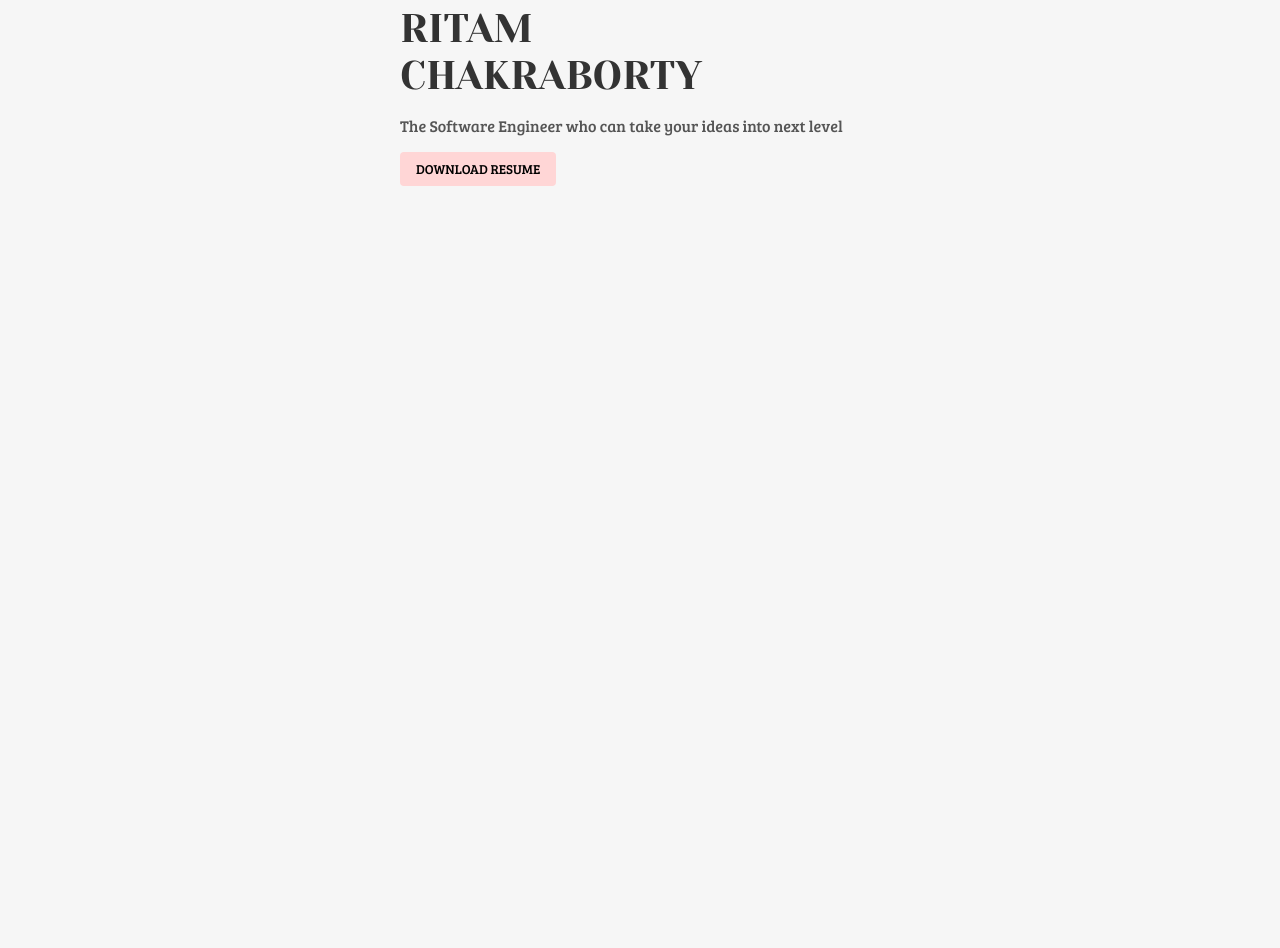
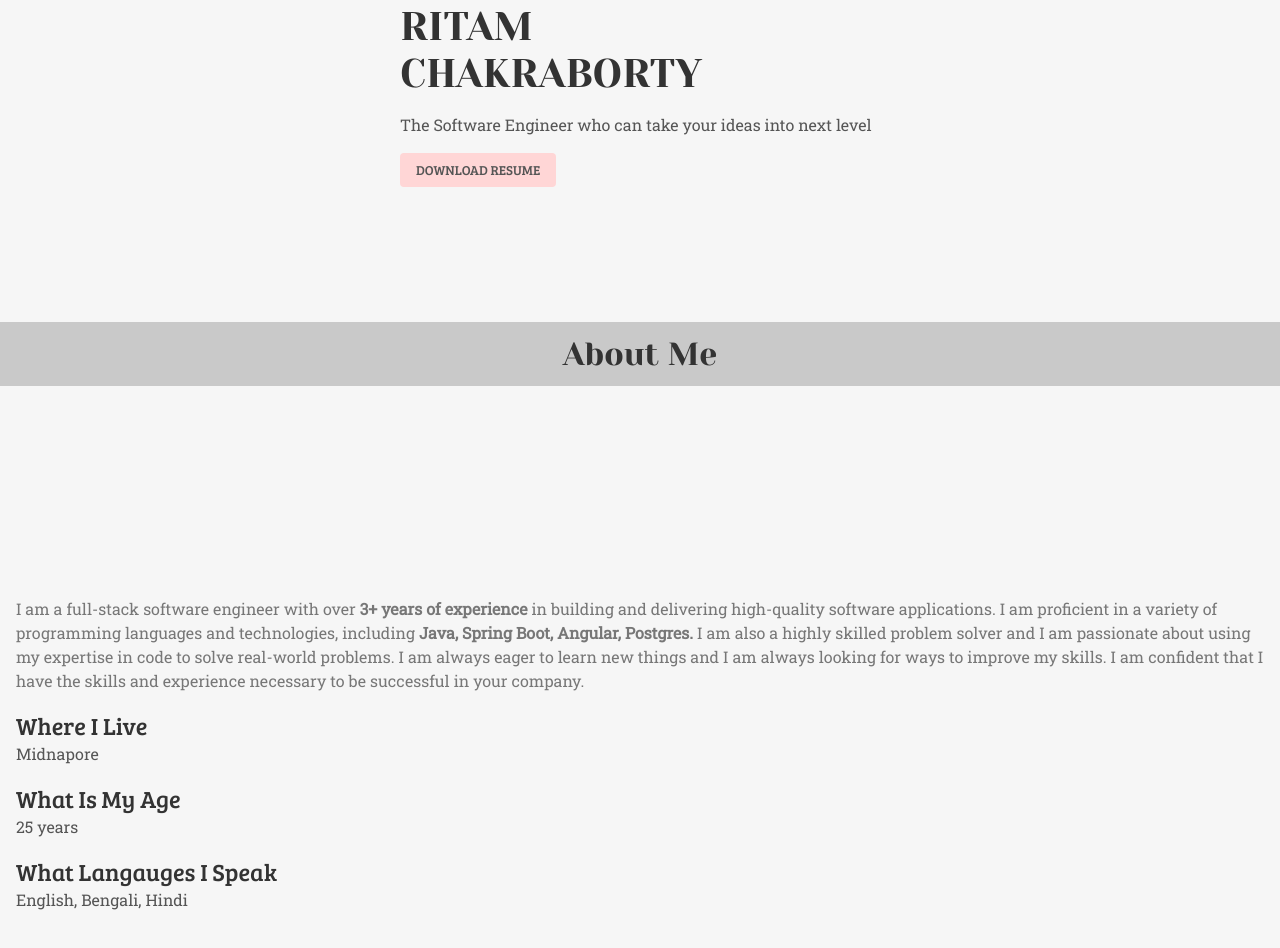
Before and after one commit to RitamChakraborty/RitamChakraborty.github.io, an Astro site: page / in a window 1280 px wide. Shown: the part 478-1426 px from the top of the page. Before the commit the page ends 800 px from the top, so only its background shows below. Built offline with nearby package versions, Linux system fonts and the light colour scheme; Astro itself is replaced by a stand-in of ours.

Commit message:
Create about me section

```diff
--- /dev/null
+++ b/src/layouts/Header.astro
@@ -0,0 +1,5 @@
+<header>
+    <div class="container">
+        <slot />
+    </div>
+</header>
--- a/src/layouts/MainLayout.astro
+++ b/src/layouts/MainLayout.astro
@@ -1,6 +1,8 @@
 ---
 import Landing from '../sections/Landing.astro';
+import AboutMe from '../sections/AboutMe.astro';
 ---
 <main>
     <Landing />
+    <AboutMe />
 </main>
--- a/src/pages/index.astro
+++ b/src/pages/index.astro
@@ -1,6 +1,6 @@
 ---
-import MainLayout from '../layouts/MainLayout.astro';
-import '../scss/global.scss';
+import MainLayout from "../layouts/MainLayout.astro";
+import "../scss/global.scss";
 ---
 
 <html lang="en">
@@ -11,8 +11,10 @@ import '../scss/global.scss';
     <meta name="generator" content={Astro.generator} />
     <link rel="preconnect" href="https://fonts.googleapis.com" />
     <link rel="preconnect" href="https://fonts.gstatic.com" crossorigin />
+    <link rel="preconnect" href="https://fonts.googleapis.com" />
+    <link rel="preconnect" href="https://fonts.gstatic.com" crossorigin />
     <link
-      href="https://fonts.googleapis.com/css2?family=Bree+Serif&family=Yeseva+One&display=swap"
+      href="https://fonts.googleapis.com/css2?family=Bree+Serif&family=Roboto+Slab&family=Yeseva+One&display=swap"
       rel="stylesheet"
     />
     <title>Ritam</title>
--- a/src/scss/global.scss
+++ b/src/scss/global.scss
@@ -2,6 +2,7 @@
     --clr-primary: #F6F6F6;
     --clr-secondary: #333333;
     --clr-secondary-2: #555555;
+    --clr-secondary-3: #777777;
     --clr-accent: #C9C9C9;
     --clr-accent-2: #FFD6D6;
     --unit: 1rem;
@@ -26,6 +27,12 @@ section {
     height: 100vh;
     height: 100svh;
     padding: calc(var(--unit) * 2) var(--unit);
+    display: flex;
+
+    &.has-header {
+        height: 92vh;
+        height: 92svh;
+    }
 }
 
 .container {
@@ -35,25 +42,45 @@ section {
 
 h1, h2, h3 {
     color: var(--clr-secondary);
+    font-family: 'Yeseva One', cursive;
+    font-weight: 500;
 }
 
 h1 {
     font-size: 2.5rem;
     text-transform: uppercase;
-    font-family: 'Yeseva One', cursive;
-    font-weight: 500;
+}
+
+h2 {
+    font-size: 2rem;
+}
+
+h3 {
+    font-size: 1.5rem;
+    font-family: 'Bree Serif', serif;
+    font-weight: 100;
 }
 
 p {
     font-size: 1rem;
-    font-family: 'Bree Serif', serif;
+    font-family: 'Roboto Slab', serif;
     color: var(--clr-secondary-2);
+    line-height: calc(var(--unit) * 1.5);
+
+    &.secondary {
+        color: var(--clr-secondary-3);
+    }
+
+    b {
+        font-weight: 600;
+    }
 }
 
 button {
     padding: calc(var(--unit) * 0.5) var(--unit);
     border-radius: calc(var(--unit) * 0.25);
     background-color: var(--clr-accent-2);
+    color: var(--clr-secondary-2);
     font-family: 'Bree Serif', serif;
     text-transform: uppercase;
     border: none;
@@ -62,7 +89,7 @@ button {
 }
 
 button:hover {
-    opacity: 0.8;
+    filter: contrast(0.9);
 }
 
 .flow {
@@ -70,3 +97,11 @@ button:hover {
     flex-direction: column;
     gap: var(--unit);
 }
+
+header {
+    background-color: var(--clr-accent);
+    height: 8vh;
+    height: 8svh;
+    display: flex;
+    align-items: center;
+}
--- /dev/null
+++ b/src/sections/AboutMe.astro
@@ -0,0 +1,50 @@
+---
+import Header from "../layouts/Header.astro";
+
+const startDate = new Date("2020-10-24");
+const birthDate = new Date('1998-06-04');
+const currentDate = new Date();
+const yearDifferent = currentDate.getFullYear() - startDate.getFullYear();
+const age = currentDate.getFullYear() - birthDate.getFullYear();
+---
+
+<Header>
+  <h2>About Me</h2>
+</Header>
+<section id="About-Me" class="has-header flow">
+  <div>
+    <p class="secondary">
+      I am a full-stack software engineer with over
+      <b>{yearDifferent}+ years of experience</b>
+      in building and delivering high-quality software applications. I am proficient
+      in a variety of programming languages and technologies, including <b
+        >Java, Spring Boot, Angular, Postgres.</b
+      >
+      I am also a highly skilled problem solver and I am passionate about using my
+      expertise in code to solve real-world problems. I am always eager to learn
+      new things and I am always looking for ways to improve my skills. I am confident
+      that I have the skills and experience necessary to be successful in your company.
+    </p>
+  </div>
+  <div class="flow">
+    <div>
+      <h3>Where I Live</h3>
+      <p>Midnapore</p>
+    </div>
+    <div>
+        <h3>What Is My Age</h3>
+        <p>{age} years</p>
+    </div>
+    <div>
+        <h3>What Langauges I Speak</h3>
+        <p>English, Bengali, Hindi</p>
+    </div>
+  </div>
+</section>
+
+<style lang="scss">
+    #About-Me {
+        display: flex;
+        justify-content: center;
+    }
+</style>
```
